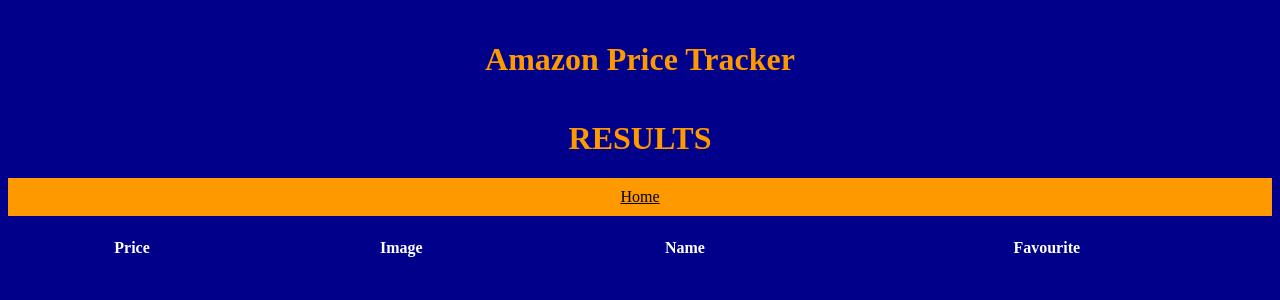
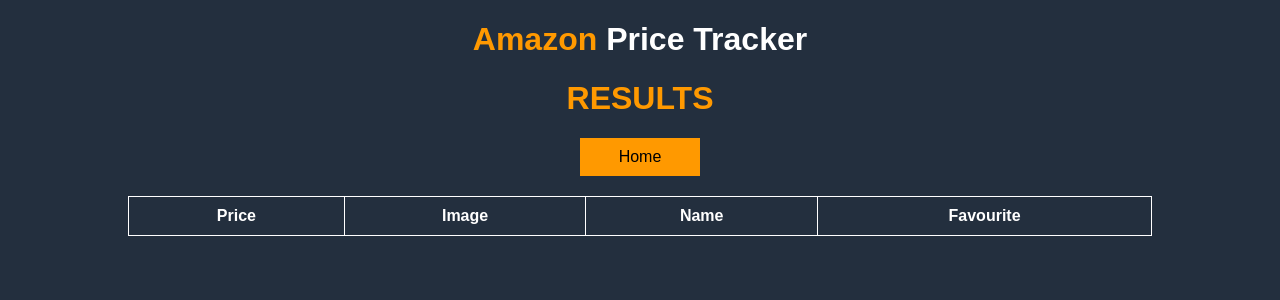
Before and after one commit to zac7643/course, a Flask app: template templates/results.html in a window 1280 px wide. Shown: the top 300 px of the page. Run offline with Flask 3, Linux system fonts and the light colour scheme; the template is opened without the code that fills it, so the values that code supplies are empty; some libraries are stand-ins or nearby versions.

Commit message:
Update resultsCSS.css

```diff
--- a/static/resultsCSS.css
+++ b/static/resultsCSS.css
@@ -1,12 +1,22 @@
 body {
-  background-color: #00008B;
+  background-color: #232f3e;
   color: #fff;
+  margin: 0;
+  font-family: 'Arial', sans-serif;
+}
+
+.container {
+  width: 80%;
+  margin: 0 auto;
 }
 
 .title {
   text-align: center;
   color: #FF9900;
-  padding: 20px 0;
+}
+
+.title span {
+  color: #fff;
 }
 
 .results {
@@ -16,18 +26,31 @@ body {
 
 .home-btn {
   display: block;
-  width: 100%;
+  width: 100px;
   color: #000;
   background-color: #FF9900;
-  padding: 10px 0;
+  padding: 10px;
   text-align: center;
-  margin-bottom: 20px;
+  margin: 20px auto;
+  text-decoration: none;
+  transition: background-color 0.3s ease;
+}
+
+.home-btn:hover {
+  background-color: #1f262d;
+  color: #fff;
 }
 
 .table {
   width: 100%;
   color: #fff;
-  margin-bottom: 20px;
+  margin: 20px 0;
+  border-collapse: collapse;
+}
+
+.table th, .table td {
+  padding: 10px;
+  border: 1px solid #fff;
 }
 
 .product-link, .product-link:hover {
@@ -39,14 +62,16 @@ body {
   background-color: transparent;
   color: #FF9900;
   cursor: pointer;
+  font-size: 20px;
 }
 
 .price {
-  color: #FF9900;
+  color: #0af416;
 }
 
 .product-img {
-  width: 100%;
-  max-width: 200px;
+  width: 100px;
   height: auto;
+  object-fit: contain;
+  border-radius: 5px;
 }
```
